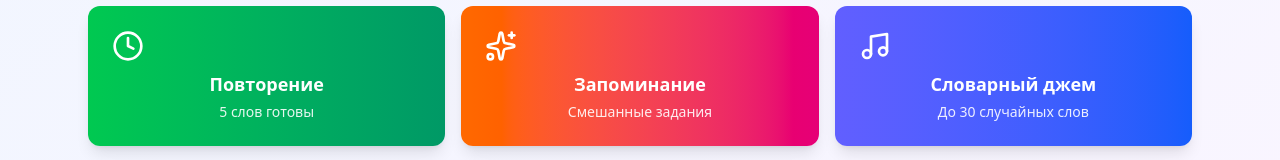
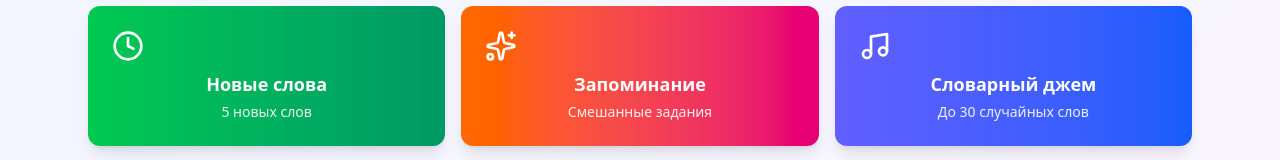
Before and after one commit to rblack-x/wordmaster, a React (Vite) app: page / in a window 1280 px wide. Shown: the part 526-686 px from the top of the page. Built offline with nearby package versions, Linux system fonts and the light colour scheme.

Commit message:
Fix jam timer and add new words training

```diff
--- a/src/App.jsx
+++ b/src/App.jsx
@@ -118,6 +118,11 @@ const categoryOptions = ['Путешествия', 'Природа', 'Эмоци
     [words]
   );
 
+  const newWords = useMemo(() =>
+    words.filter(w => w.reviewCount === 0),
+    [words]
+  );
+
   // Покупка/активация предметов в магазине
   const purchaseItem = useCallback((item) => {
     const isPurchased = userStats.purchasedItems.includes(item.id);
@@ -482,7 +487,7 @@ const categoryOptions = ['Путешествия', 'Природа', 'Эмоци
     } else if (trainingType === 'jam') {
       setTimeLeft(null);
     }
-  }, [currentQuestion, currentView, trainingType, showResult]);
+  }, [taskIndex, currentView, trainingType, showResult]);
 
   // Использовать подсказку
   const useHint = useCallback(() => {
@@ -1490,21 +1495,21 @@ const categoryOptions = ['Путешествия', 'Природа', 'Эмоци
         <div className="grid grid-cols-1 md:grid-cols-3 gap-4">
           <button
             onClick={() => {
-              if (wordsToReview.length > 0) {
-                setReviewWords(wordsToReview);
+              if (newWords.length > 0) {
+                setReviewWords(newWords);
                 setCurrentCardIndex(0);
                 setCurrentView('cards');
                 setShowAnswer(false);
               }
             }}
-            disabled={wordsToReview.length === 0}
+            disabled={newWords.length === 0}
             className={`bg-gradient-to-r from-green-500 to-emerald-600 text-white rounded-xl p-6 shadow-lg transition-all transform ${
-              wordsToReview.length > 0 ? 'hover:shadow-xl hover:scale-105' : 'opacity-50 cursor-not-allowed'
+              newWords.length > 0 ? 'hover:shadow-xl hover:scale-105' : 'opacity-50 cursor-not-allowed'
             }`}
           >
             <Clock className="w-8 h-8 mb-2" />
-            <h3 className="text-lg font-bold mb-1">Повторение</h3>
-            <p className="text-sm opacity-90">{wordsToReview.length} слов готовы</p>
+            <h3 className="text-lg font-bold mb-1">Новые слова</h3>
+            <p className="text-sm opacity-90">{newWords.length} новых слов</p>
           </button>
 
           <button
```
